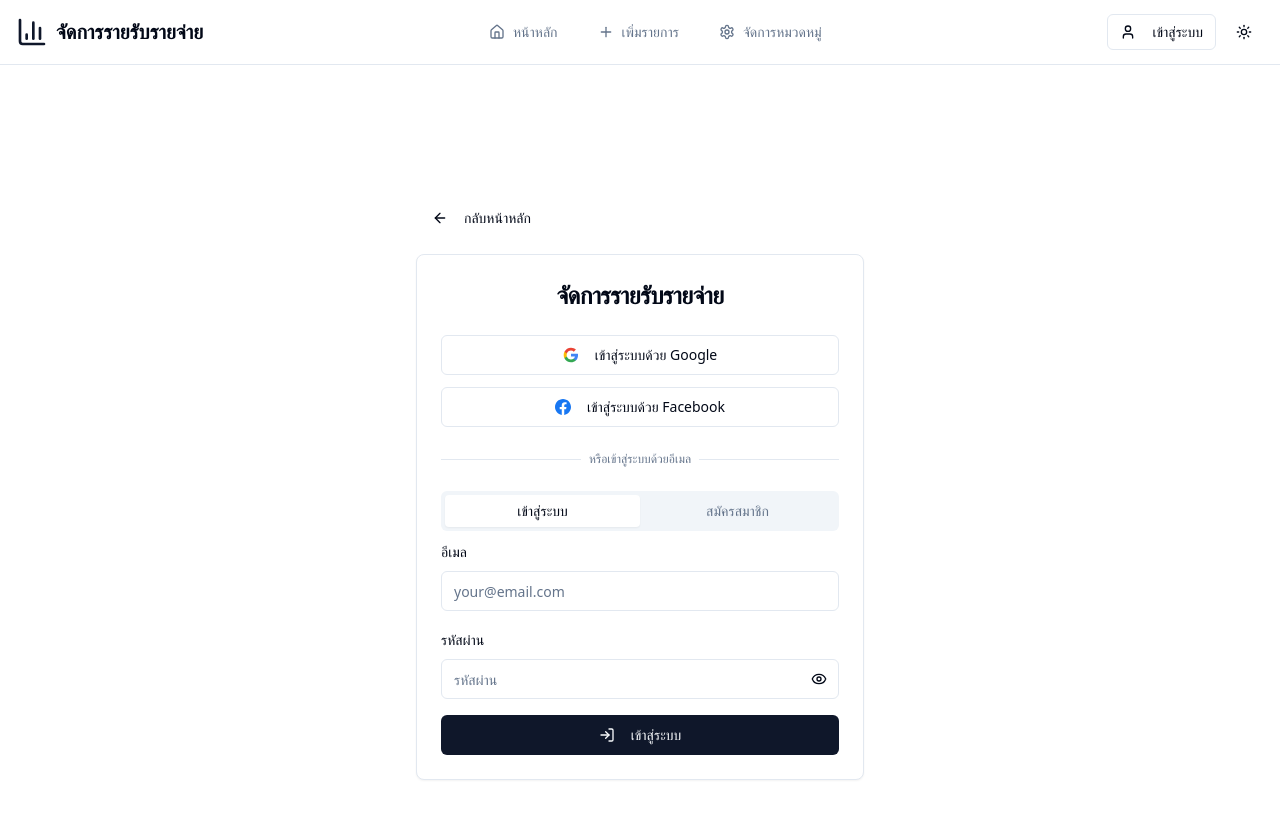
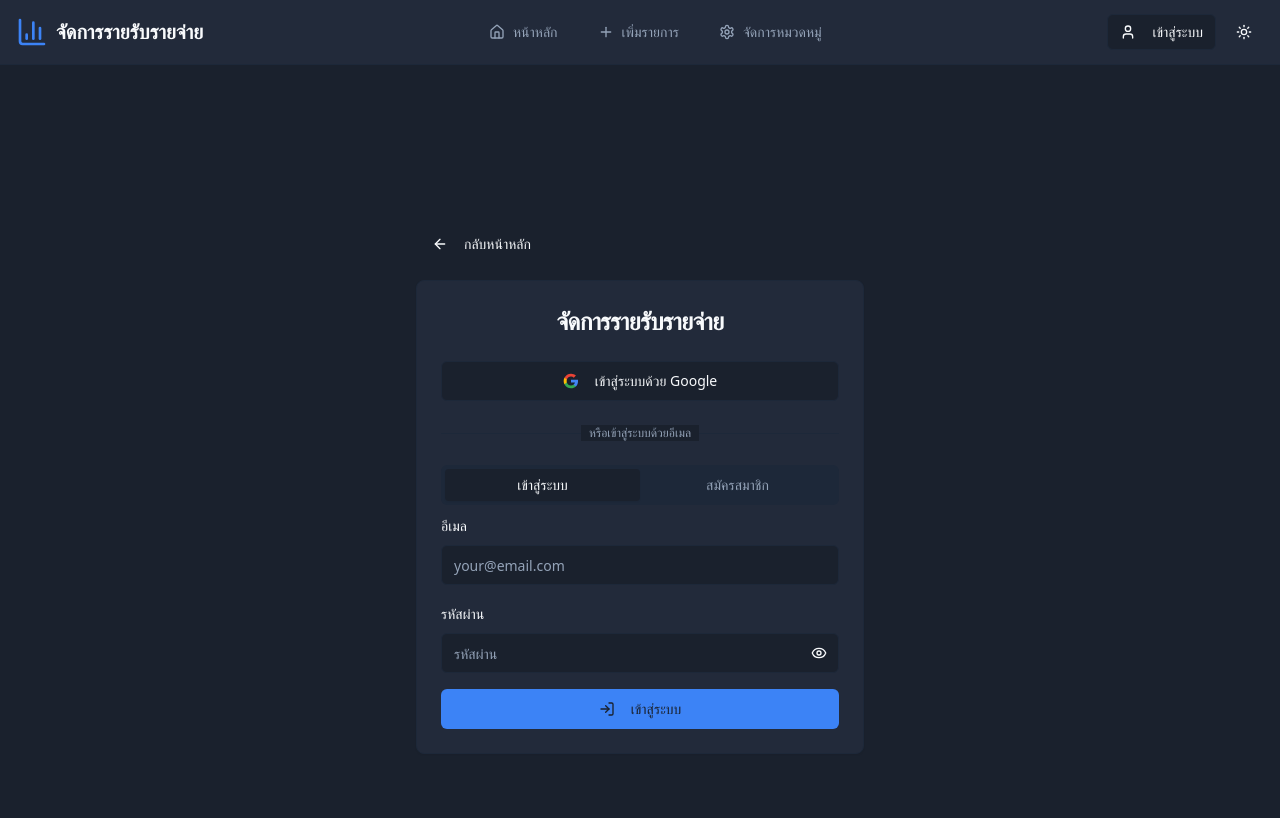
Before and after one commit to doyze/budget-boost-web, a React (Vite) app: page /auth in a window 1280 px wide. Shown: the top 818 px of the page. Built offline with nearby package versions, Linux system fonts and the light colour scheme.

Commit message:
Add dark blue theme and remove Facebook login

```diff
--- a/src/hooks/useAuth.ts
+++ b/src/hooks/useAuth.ts
@@ -112,16 +112,6 @@ export const useAuth = () => {
     return { error };
   };
 
-  const signInWithFacebook = async () => {
-    const redirectUrl = `${window.location.origin}/`;
-    const { error } = await supabase.auth.signInWithOAuth({
-      provider: 'facebook',
-      options: {
-        redirectTo: redirectUrl
-      }
-    });
-    return { error };
-  };
 
   const signOut = async () => {
     const { error } = await supabase.auth.signOut();
@@ -158,7 +148,7 @@ export const useAuth = () => {
     signUp,
     signIn,
     signInWithGoogle,
-    signInWithFacebook,
+
     signOut,
     updateProfile,
     hasRole,
--- a/src/index.css
+++ b/src/index.css
@@ -8,33 +8,33 @@ All colors MUST be HSL.
 
 @layer base {
   :root {
-    --background: 0 0% 100%;
-    --foreground: 222.2 84% 4.9%;
+    --background: 220 26% 14%;
+    --foreground: 210 40% 98%;
 
-    --card: 0 0% 100%;
-    --card-foreground: 222.2 84% 4.9%;
+    --card: 220 26% 18%;
+    --card-foreground: 210 40% 98%;
 
-    --popover: 0 0% 100%;
-    --popover-foreground: 222.2 84% 4.9%;
+    --popover: 220 26% 18%;
+    --popover-foreground: 210 40% 98%;
 
-    --primary: 222.2 47.4% 11.2%;
-    --primary-foreground: 210 40% 98%;
+    --primary: 217 91% 60%;
+    --primary-foreground: 220 26% 14%;
 
-    --secondary: 210 40% 96.1%;
-    --secondary-foreground: 222.2 47.4% 11.2%;
+    --secondary: 217 32% 17%;
+    --secondary-foreground: 210 40% 98%;
 
-    --muted: 210 40% 96.1%;
-    --muted-foreground: 215.4 16.3% 46.9%;
+    --muted: 217 32% 17%;
+    --muted-foreground: 215 20% 65%;
 
-    --accent: 210 40% 96.1%;
-    --accent-foreground: 222.2 47.4% 11.2%;
+    --accent: 217 32% 17%;
+    --accent-foreground: 210 40% 98%;
 
     --destructive: 0 84.2% 60.2%;
     --destructive-foreground: 210 40% 98%;
 
-    --border: 214.3 31.8% 91.4%;
-    --input: 214.3 31.8% 91.4%;
-    --ring: 222.2 84% 4.9%;
+    --border: 217 32% 17%;
+    --input: 217 32% 17%;
+    --ring: 217 91% 60%;
 
     --radius: 0.5rem;
 
--- a/src/pages/Auth.tsx
+++ b/src/pages/Auth.tsx
@@ -22,11 +22,6 @@ const GoogleIcon = () => (
   </svg>
 );
 
-const FacebookIcon = () => (
-  <svg className="w-5 h-5" viewBox="0 0 24 24" fill="#1877F2">
-    <path d="M24 12.073c0-6.627-5.373-12-12-12s-12 5.373-12 12c0 5.99 4.388 10.954 10.125 11.854v-8.385H7.078v-3.47h3.047V9.43c0-3.007 1.792-4.669 4.533-4.669 1.312 0 2.686.235 2.686.235v2.953H15.83c-1.491 0-1.956.925-1.956 1.874v2.25h3.328l-.532 3.47h-2.796v8.385C19.612 23.027 24 18.062 24 12.073z"/>
-  </svg>
-);
 
 const signInSchema = z.object({
   email: z.string().email('รูปแบบอีเมลไม่ถูกต้อง'),
@@ -50,7 +45,7 @@ type SignUpForm = z.infer<typeof signUpSchema>;
 const Auth = () => {
   const navigate = useNavigate();
   const { toast } = useToast();
-  const { signIn, signUp, signInWithGoogle, signInWithFacebook, user } = useAuth();
+  const { signIn, signUp, signInWithGoogle, user } = useAuth();
   const [isLoading, setIsLoading] = useState(false);
   const [showPassword, setShowPassword] = useState(false);
   const [showConfirmPassword, setShowConfirmPassword] = useState(false);
@@ -179,27 +174,6 @@ const Auth = () => {
     }
   };
 
-  const handleFacebookSignIn = async () => {
-    setIsLoading(true);
-    try {
-      const { error } = await signInWithFacebook();
-      if (error) {
-        toast({
-          title: 'เกิดข้อผิดพลาด',
-          description: error.message,
-          variant: 'destructive'
-        });
-      }
-    } catch (error) {
-      toast({
-        title: 'เกิดข้อผิดพลาด',
-        description: 'ไม่สามารถเข้าสู่ระบบด้วย Facebook ได้',
-        variant: 'destructive'
-      });
-    } finally {
-      setIsLoading(false);
-    }
-  };
 
   return (
     <div className="min-h-screen bg-background flex items-center justify-center p-4">
@@ -230,15 +204,6 @@ const Auth = () => {
                 <span className="ml-2">เข้าสู่ระบบด้วย Google</span>
               </Button>
 
-              <Button
-                variant="outline"
-                onClick={handleFacebookSignIn}
-                disabled={isLoading}
-                className="w-full"
-              >
-                <FacebookIcon />
-                <span className="ml-2">เข้าสู่ระบบด้วย Facebook</span>
-              </Button>
             </div>
 
             <div className="relative mb-6">
```
